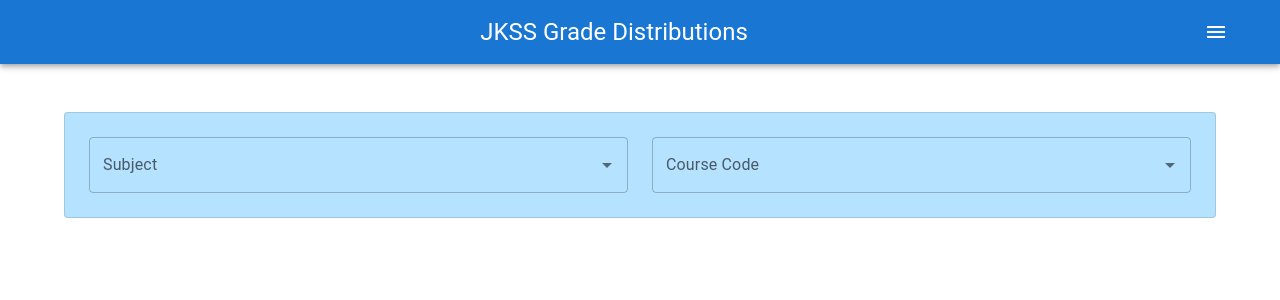
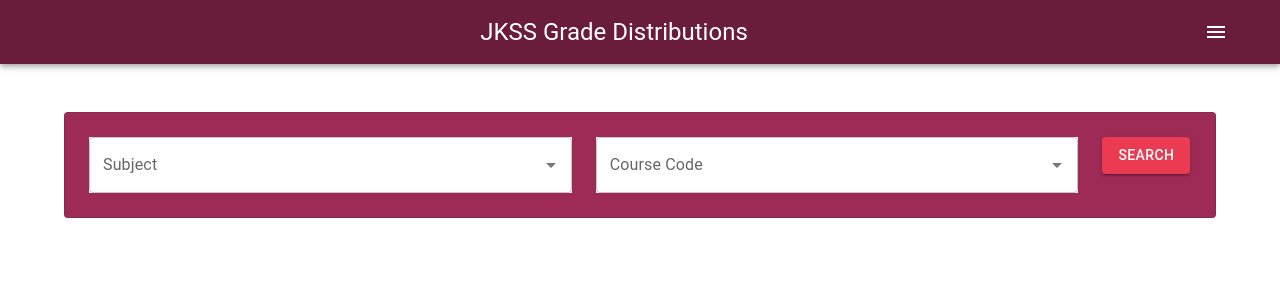
Before and after one commit to sohilgoswami/jkss, a React (Create React App) app in the folder frontend/: page / in a window 1280 px wide. Shown: the top 300 px of the page. Built offline with nearby package versions, Linux system fonts and the light colour scheme.

Commit message:
maroon color scheme :)

```diff
--- a/frontend/src/components/InputFields.js
+++ b/frontend/src/components/InputFields.js
@@ -1,29 +1,36 @@
 import * as React from 'react';
 import TextField from '@mui/material/TextField';
 import Autocomplete from '@mui/material/Autocomplete';
-import { Grid, Container, Paper} from '@mui/material';
+import { Grid, Container, Paper, Button} from '@mui/material';
 
 export default function InputFields() {
   return (
     <React.Fragment>
     <Container maxWidth="lg" sx={{ mb: 4 }}>
-    <Paper variant="outlined" sx={{ my: { xs: 3, md: 6 }, p: { xs: 2, md: 3 }, bgcolor: '#B5E2FF'}} >
+    <Paper variant="outlined" sx={{ my: { xs: 3, md: 6 }, p: { xs: 2, md: 3 }, bgcolor: '#9e2b56'}} >
     <Grid container spacing = {3}>
-        <Grid item xs={12} sm={6}>
+        <Grid item xs={12} sm={5.4}>
           <Autocomplete
             disablePortal
             id="combo-box-demo"
+            sx = {{bgcolor: '#FFFFFF'}}
             options={top100Films}
             renderInput={(params) => <TextField {...params} label="Subject" />}
           />
         </Grid>
-        <Grid item xs={12} sm={6}>
+        <Grid item xs={12} sm={5.4}>
           <Autocomplete
             disablePortal
             id="combo-box-demo"
+            sx = {{bgcolor: '#FFFFFF'}}
             options={top100Films}
             renderInput={(params) => <TextField {...params} label="Course Code" />}
           />
+        </Grid>
+        <Grid item xs={12} sm={1}>
+            <Button variant="contained" sx = {{bgcolor: '#EA3B52'}}>
+                Search
+            </Button>
         </Grid>
     </Grid>
     </Paper>
--- a/frontend/src/components/Menubar.js
+++ b/frontend/src/components/Menubar.js
@@ -9,7 +9,7 @@ import MenuIcon from '@mui/icons-material/Menu';
 
 function Menubar(){
     return(
-      <AppBar position="static">
+      <AppBar position="static" sx = {{bgcolor: '#6a1d3a'}}>
       <Toolbar>
         <Typography variant="h5" component="div" sx={{ flexGrow: 1 }}>
           JKSS Grade Distributions
```
